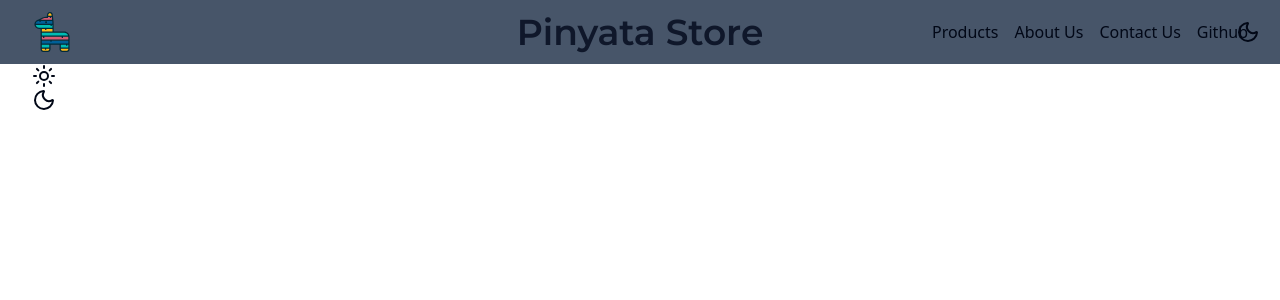
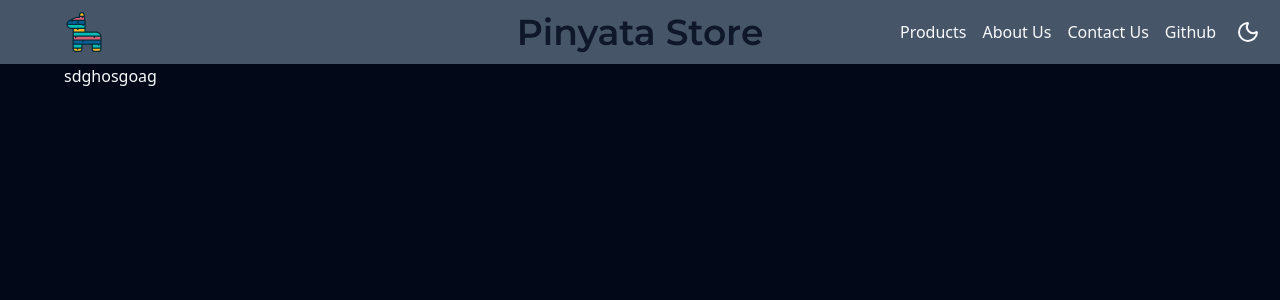
Before and after one commit to fanderssondev/Pinyata, a SvelteKit app: page / in a window 1280 px wide. Shown: the top 300 px of the page. Built offline with nearby package versions, Linux system fonts and the light colour scheme.

Commit message:
Dark mode implemented

```diff
--- a/src/app.html
+++ b/src/app.html
@@ -1,12 +1,15 @@
 <!doctype html>
 <html lang="en">
+
 <head>
    <meta charset="utf-8" />
    <link rel="icon" href="%sveltekit.assets%/favicon.png" />
    <meta name="viewport" content="width=device-width, initial-scale=1" />
    %sveltekit.head%
 </head>
+
 <body data-sveltekit-preload-data="hover">
    <div style="display: contents">%sveltekit.body%</div>
 </body>
+
 </html>
--- /dev/null
+++ b/src/lib/stores/useTheme.svelte.ts
@@ -0,0 +1,64 @@
+import { browser } from '$app/environment';
+
+function getInitialTheme(): boolean {
+   // Check for a saved theme in local storage
+   let savedTheme: string | null = null;
+
+   if (browser) {
+      savedTheme = localStorage.getItem('darkMode');
+
+      if (savedTheme) {
+         return savedTheme === 'true';
+      } else {
+         // If no saved theme, check the system preference
+         const prefersDark = window.matchMedia && window.matchMedia('(prefers-color-scheme: dark)').matches;
+         return prefersDark;
+      }
+   }
+   return false;
+}
+
+export function useTheme() {
+
+   let darkMode = $state<boolean>(getInitialTheme());
+
+
+   // Check system preference changes
+   if (browser) {
+      window.matchMedia('(prefers-color-scheme: dark)').addEventListener('change', event => {
+         darkMode = event.matches;
+
+         if (darkMode) {
+            localStorage.setItem('darkMode', 'true');
+         } else {
+            localStorage.setItem('darkMode', 'false');
+         }
+      });
+   }
+
+   // Check user preference changes
+   if (browser) {
+      if (darkMode) {
+         localStorage.setItem('darkMode', 'true');
+      } else {
+         localStorage.setItem('darkMode', 'false');
+      }
+   }
+
+   function toggleDarkmode() {
+      darkMode = !darkMode;
+
+      if (browser) {
+         if (darkMode) {
+            localStorage.setItem('darkMode', 'true');
+         } else {
+            localStorage.setItem('darkMode', 'false');
+         }
+      }
+   }
+
+   return {
+      get darkMode() { return darkMode; },
+      toggleDarkmode
+   };
+}
--- a/src/routes/+layout.svelte
+++ b/src/routes/+layout.svelte
@@ -2,15 +2,29 @@
 	import '../app.css';
 	import Sun from 'lucide-svelte/icons/sun';
 	import Moon from 'lucide-svelte/icons/moon';
+	import { useTheme } from '$lib/stores/useTheme.svelte';
+
+	let theme = useTheme();
+
+	$effect(() => {
+		theme.darkMode;
+		document.documentElement.classList.toggle('dark');
+	});
 </script>
 
-<button class="absolute right-5 top-5"><Moon /></button>
+<button onclick={theme.toggleDarkmode} class="absolute right-5 top-5">
+	{#if theme.darkMode}
+		<Sun />
+	{:else}
+		<Moon />
+	{/if}
+</button>
 
 <header class="max-w-full bg-slate-600 py-3">
-	<div class="lg:grid-cols-header container grid items-center">
+	<div class="container grid items-center lg:grid-cols-header">
 		<img src="/pinata.svg" alt="Pinyata logo" class="mr-auto size-10" />
 		<h1
-			class="font-montserrat mr-auto hidden text-4xl font-semibold text-slate-900 lg:inline-block"
+			class="mr-auto hidden font-montserrat text-4xl font-semibold text-slate-900 lg:inline-block"
 		>
 			Pinyata Store
 		</h1>
@@ -25,9 +39,6 @@
 	</div>
 </header>
 
-<main class="container min-h-screen">
-	<Sun />
-	<Moon />
-</main>
+<main class="container min-h-screen">sdghosgoag</main>
 
 <slot />
--- a/tailwind.config.ts
+++ b/tailwind.config.ts
@@ -9,13 +9,10 @@ const config: Config = {
       container: {
          center: true,
          padding: {
-            DEFAULT: '2rem',
-            sm: '2rem',
-            lg: '8rem',
+            DEFAULT: '4rem',
+
          },
-         screens: {
-            "2xl": "1400px"
-         }
+
       },
       extend: {
          colors: {
```
Also changed, not shown: 1 other file (tests, documents, lock files or other folders). Lines whose indentation alone changed are shown as unchanged.
